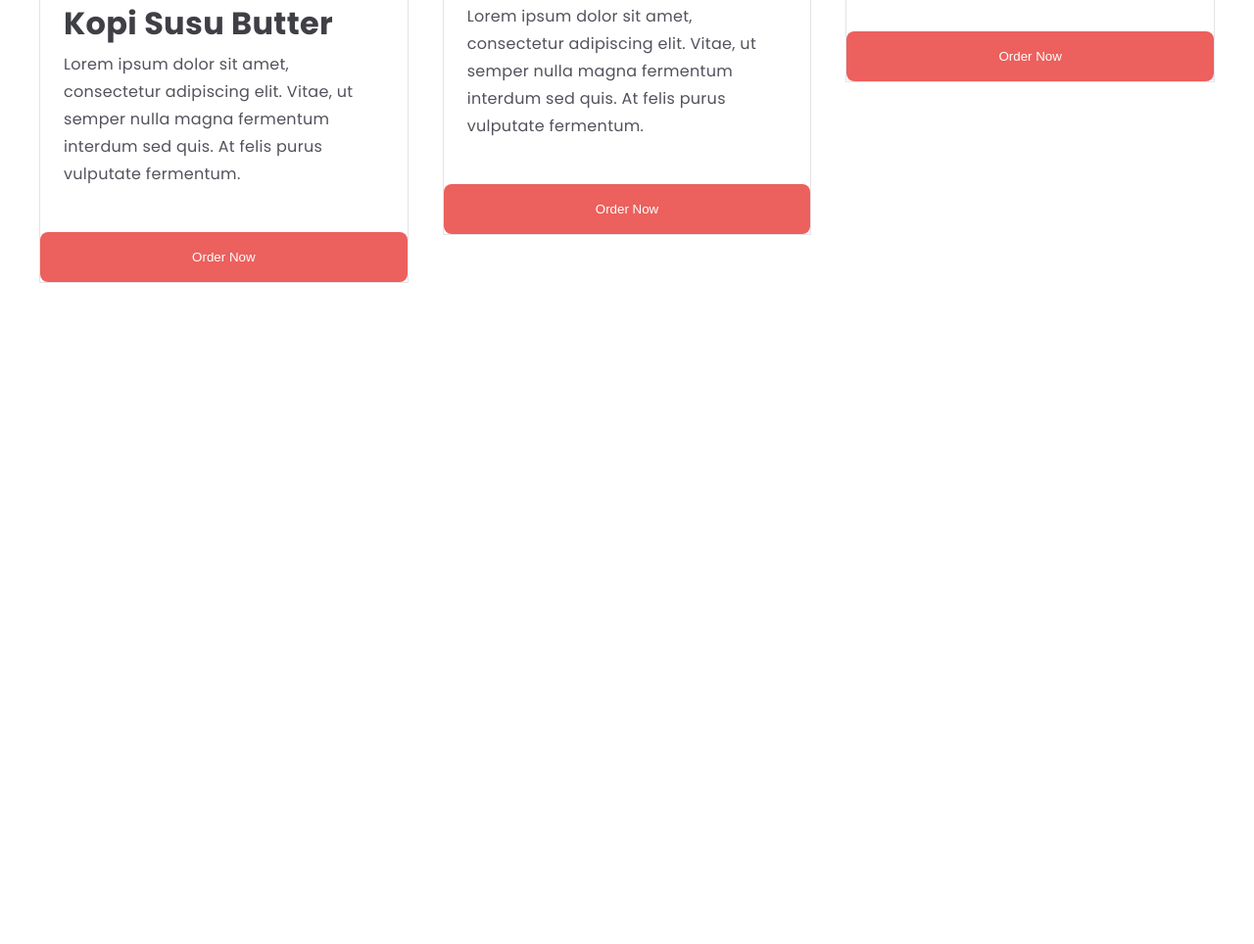
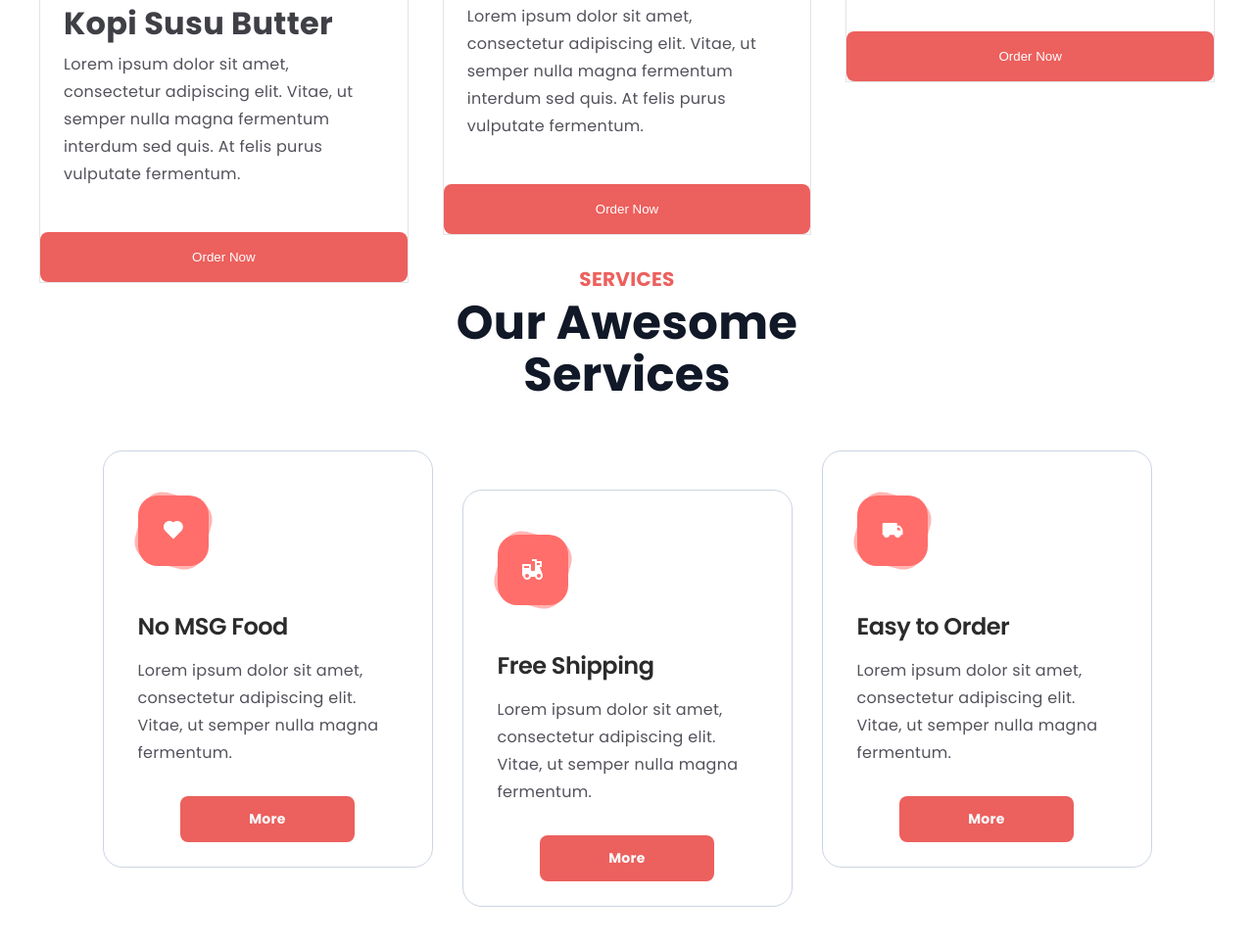
Before and after one commit to mrwebinstitute/nakamo, a plain HTML site: page index.html in a window 1280 px wide. Shown: the part 1600-2564 px from the top of the page at 98% size. Before the commit the page ends 1912 px from the top, so only its background shows below. Drawn offline with Linux system fonts and the light colour scheme.

Commit message:
service section added

```diff
--- a/index.html
+++ b/index.html
@@ -110,7 +110,48 @@
             </div>
         </section>
 
+            <!-- service section  -->
 
+            <section class="services">
+                <div class="container">
+                    <p class="services-subtitle">Services</p>
+                    <h2 class="services-title">Our Awesome<br> Services</h2>
+                    <ul class="services-list list">
+                        <li class="services-item">
+                            <div class="services-icon-wrap">
+                                <svg class="services-icon" width="20" height="19">
+                                    <use href="./img/svg/sprite.svg#heart"></use>
+                                </svg>
+                            </div>
+                            <h3 class="services-name">No MSG Food</h3>
+                            <p class="services-desc">Lorem ipsum dolor sit amet, consectetur adipiscing elit. Vitae, ut semper nulla magna fermentum.</p>
+                            <a href="" class="services-link">More</a>
+                        </li>
+
+                        <li class="services-item">
+                            <div class="services-icon-wrap">
+                                <svg class="services-icon" width="21" height="21">
+                                    <use href="./img/svg/sprite.svg#moto"></use>
+                                </svg>
+                            </div>
+                            <h3 class="services-name">Free Shipping</h3>
+                            <p class="services-desc">Lorem ipsum dolor sit amet, consectetur adipiscing elit. Vitae, ut semper nulla magna fermentum.</p>
+                            <a href="" class="services-link">More</a>
+                        </li>
+
+                        <li class="services-item">
+                            <div class="services-icon-wrap">
+                                <svg class="services-icon" width="22" height="16">
+                                    <use href="./img/svg/sprite.svg#car"></use>
+                                </svg>
+                            </div>
+                            <h3 class="services-name">Easy to Order</h3>
+                            <p class="services-desc">Lorem ipsum dolor sit amet, consectetur adipiscing elit. Vitae, ut semper nulla magna fermentum.</p>
+                            <a href="" class="services-link">More</a>
+                        </li>
+                    </ul>
+                </div>
+            </section>
 
 
 
--- a/style.css
+++ b/style.css
@@ -417,3 +417,126 @@
   cursor: pointer;
   transition: background-color 250ms linear;
  }
+
+
+ /* service section */
+ .services {
+  position: relative;
+  padding-bottom: 150px;
+}
+
+.services-subtitle {
+  position: absolute;
+  left: 50%;
+  transform: translate(-50%, -30px);
+
+  font-weight: 700;
+  font-size: 20px;
+  line-height: 1.1;
+  text-transform: uppercase;
+  color: var(--accent-color);
+}
+
+.services-title {
+  margin-bottom: 50px;
+
+  font-size: 48px;
+  line-height: 1.1;
+  text-align: center;
+  color: var(--color-alpha);
+}
+
+.services-list {
+  display: flex;
+  align-items: flex-start;
+  justify-content: center;
+}
+
+.services-item {
+  width: 265px;
+  padding: 45px 35px 25px;
+
+  border: 1px solid var(--border-color-alpha);
+  border-radius: 20px;
+}
+
+.services-item:not(:last-child) {
+  margin-right: 30px;
+}
+
+.services-item:nth-child(2n) {
+  margin-top: 40px;
+}
+
+.services-item:focus-within {
+  border-color: var(--accent-color);
+}
+
+.services-icon-wrap {
+  position: relative;
+  width: 72px;
+  height: 72px;
+
+  display: flex;
+  justify-content: center;
+  align-items: center;
+  margin-bottom: 40px;
+
+  background-color: var(--bg-color-psi);
+  border-radius: 20px;
+}
+
+.services-icon-wrap::before {
+  position: absolute;
+  top: 0;
+  left: 0;
+
+  content: '';
+
+  display: inline-block;
+  width: 72px;
+  height: 72px;
+
+  background-color: rgba(255, 110, 107, 0.5);
+  border-radius: 20px;
+
+  transform: rotate(15deg);
+}
+
+.services-icon {
+  fill: var(--color-gamma);
+  z-index: 1;
+}
+
+.services-name {
+  margin-bottom: 10px;
+
+  font-weight: 600;
+  font-size: 24px;
+  line-height: 1.8;
+  letter-spacing: -0.02em;
+
+  color: var(--color-psi);
+}
+
+.services-desc {
+  margin-bottom: 30px;
+}
+
+.services-link {
+  display: block;
+  max-width: 150px;
+  padding: 14px;
+  margin: auto;
+
+  text-decoration: none;
+  font-weight: 700;
+  font-size: 14px;
+  line-height: 1.4;
+  text-align: center;
+  color: var(--color-omega);
+
+  background-color: var(--accent-color);
+  border-radius: 8px;
+  transition: background-color 250ms linear;
+}
```
